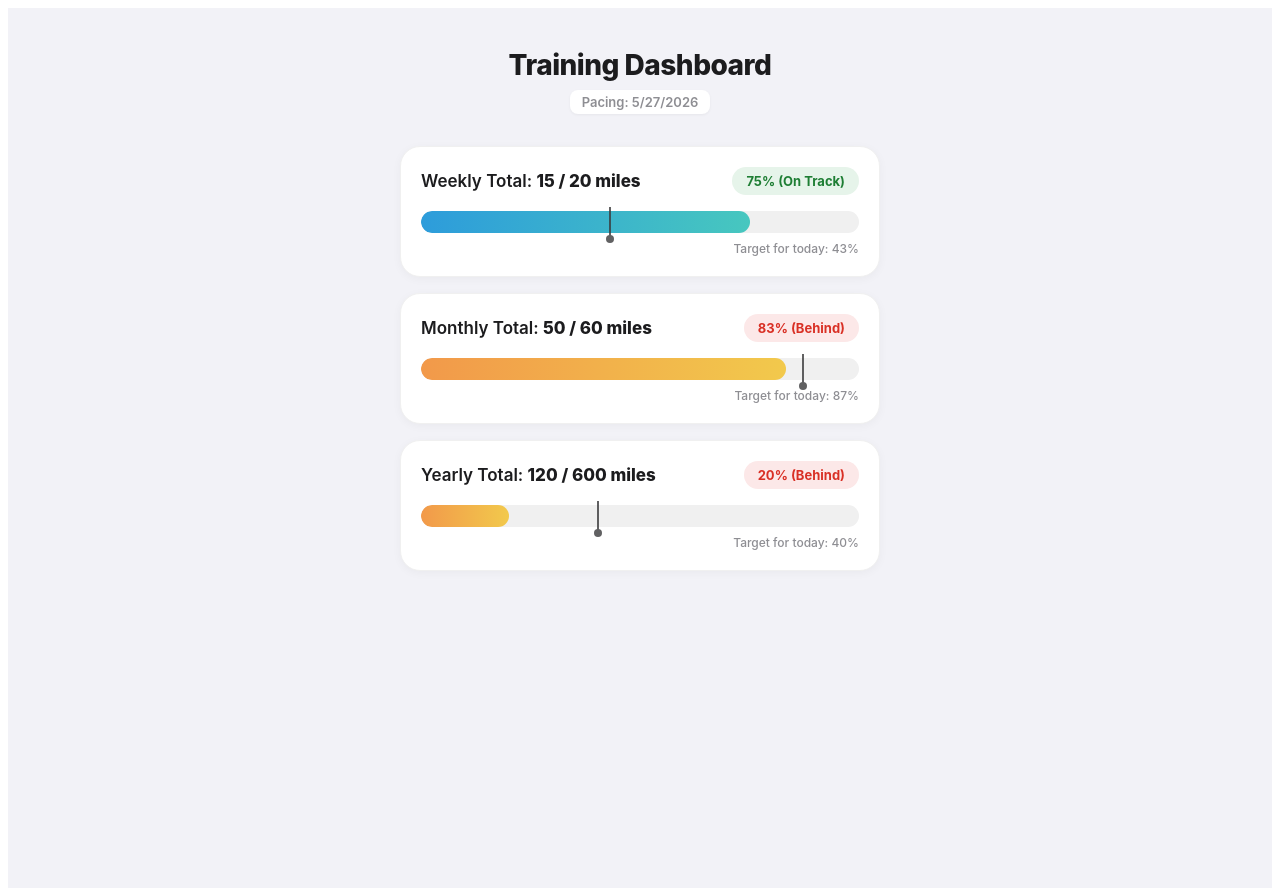
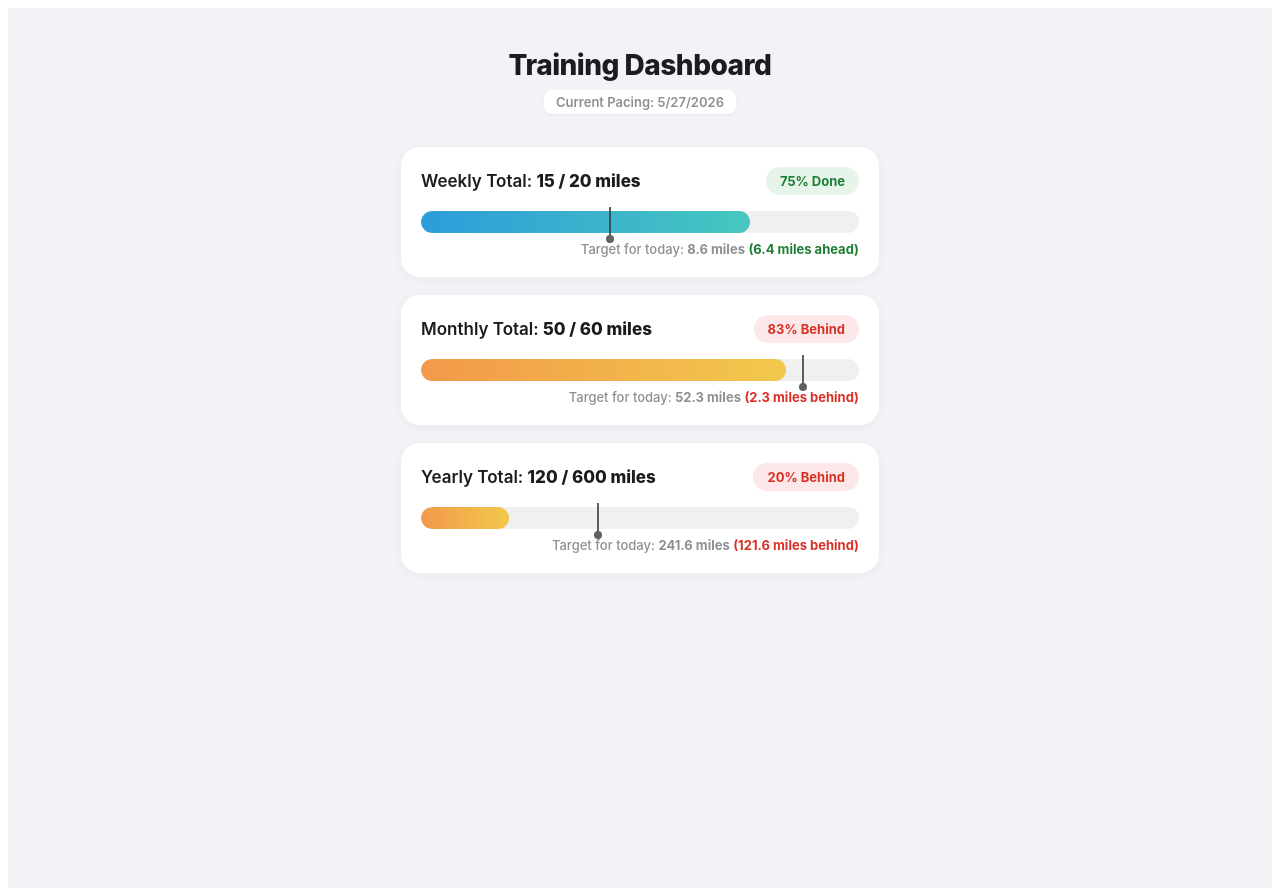
Before and after one commit to tdembows/runstats.io, a React (Vite) app: page / in a window 1280 px wide. Built offline with nearby package versions, Linux system fonts and the light colour scheme.

Commit message:
Refactor for goal tracking by mile

```diff
--- a/src/App.jsx
+++ b/src/App.jsx
@@ -55,7 +55,7 @@ const StatusPill = ({ percent, isOnTrack }) => (
     fontSize: '13px',
     fontWeight: '700',
   }}>
-    {percent}% {isOnTrack ? '(On Track)' : '(Behind)'}
+    {percent}% {isOnTrack ? 'Done' : 'Behind'}
   </div>
 );
 
@@ -69,7 +69,6 @@ const ProgressBar = ({ completionPercent, pacingPercent, isOnTrack }) => (
       }} />
     </div>
 
-    {/* Target Marker */}
     <div style={{ ...styles.targetMarker, left: `${pacingPercent}%` }}>
        <div style={styles.targetDot} />
     </div>
@@ -77,9 +76,18 @@ const ProgressBar = ({ completionPercent, pacingPercent, isOnTrack }) => (
 );
 
 const StatCard = ({ label, completed, goal, pacingPercent }) => {
+  // Logic Calculations
   const completionPercent = (completed / goal) * 100;
-  const isOnTrack = completionPercent >= pacingPercent;
+
+  // Calculate Target Miles based on time elapsed in period
+  const targetMiles = (goal * pacingPercent) / 100;
+  const milesDiff = completed - targetMiles;
+  const isOnTrack = completed >= targetMiles;
+
+  // Formatting
   const displayPercent = Math.round(completionPercent);
+  const diffAbs = Math.abs(milesDiff).toFixed(1);
+  const diffColor = isOnTrack ? THEME.colors.statusGreenText : THEME.colors.statusRedText;
 
   return (
     <div style={styles.card}>
@@ -97,7 +105,13 @@ const StatCard = ({ label, completed, goal, pacingPercent }) => {
       />
 
       <div style={styles.cardFooter}>
-        <span>Target for today: {Math.round(pacingPercent)}%</span>
+        <span>
+          Target for today: <strong>{targetMiles.toFixed(1)} miles</strong>
+          {' '}
+          <span style={{ color: diffColor, fontWeight: '700' }}>
+            ({diffAbs} miles {isOnTrack ? 'ahead' : 'behind'})
+          </span>
+        </span>
       </div>
     </div>
   );
@@ -115,7 +129,7 @@ export default function TrainingDashboard() {
         <header style={styles.header}>
           <h1 style={styles.headline}>Training Dashboard</h1>
           <div style={styles.dateBadge}>
-            Pacing: {metrics.formattedDate}
+            Current Pacing: {metrics.formattedDate}
           </div>
         </header>
 
@@ -127,8 +141,7 @@ export default function TrainingDashboard() {
   );
 }
 
-// --- Styles Object ---
-// Separating styles keeps the JSX declarative and clean.
+// --- Styles ---
 const styles = {
   appShell: {
     backgroundColor: '#F2F2F7',
@@ -183,9 +196,10 @@ const styles = {
   cardFooter: {
     display: 'flex',
     justifyContent: 'flex-end',
-    fontSize: '12px',
+    fontSize: '13px',
     color: THEME.colors.textSecondary,
     fontWeight: '500',
+    marginTop: '4px'
   },
   progressContainer: {
     position: 'relative',
```
